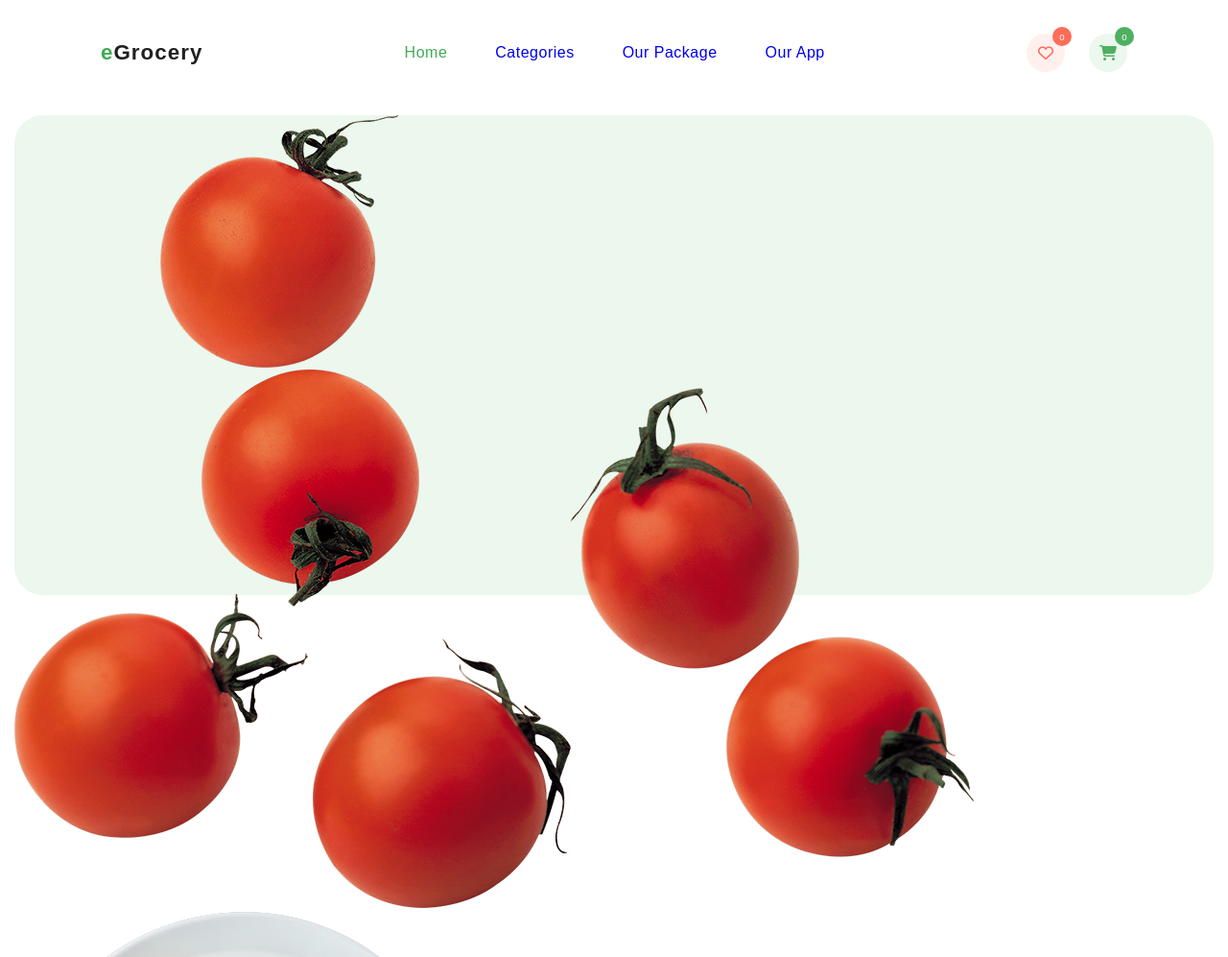
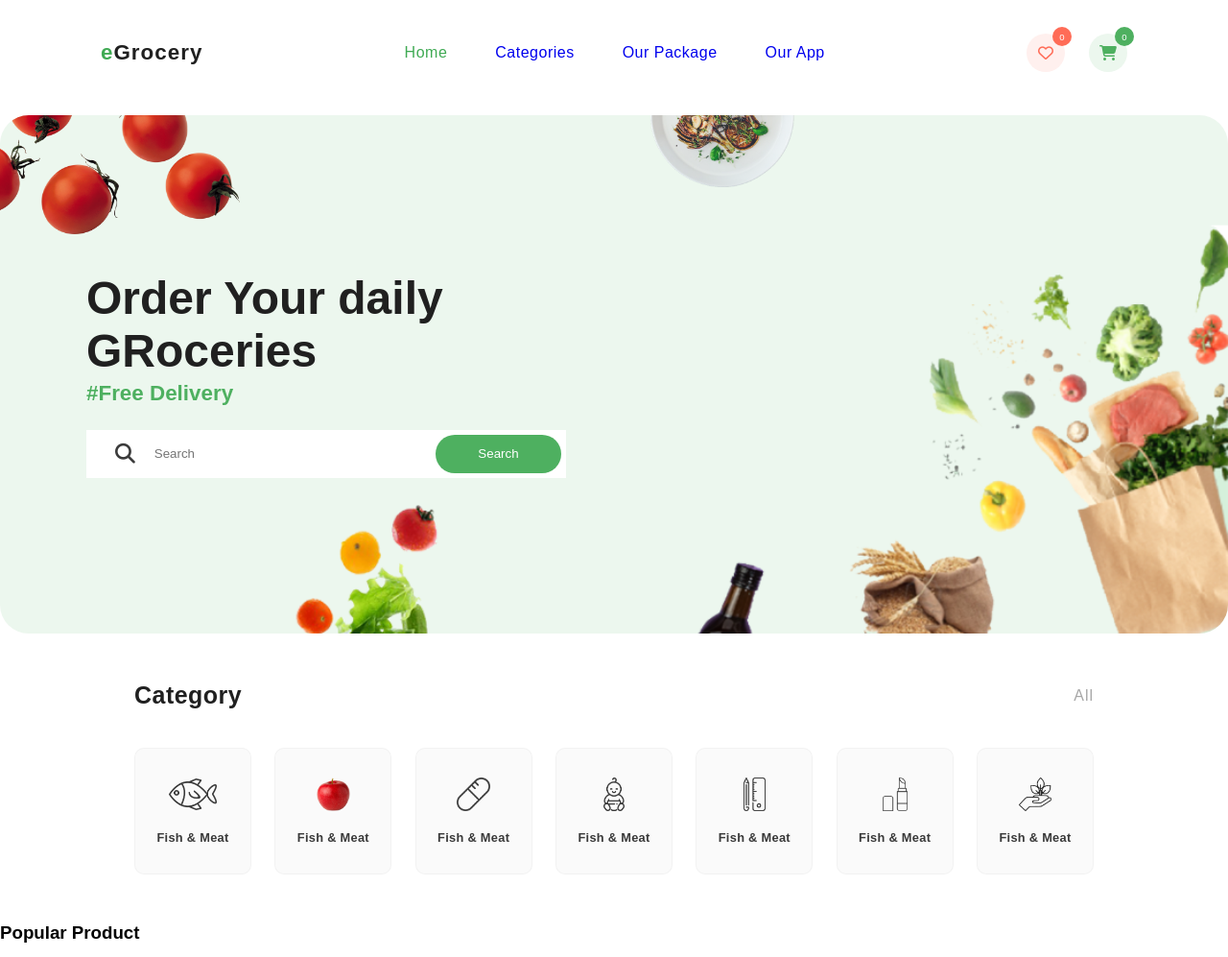
Before and after one commit to shweta-rc13/Grocery-Store-Website, a plain HTML site: page index.html in a window 1280 px wide. Shown: the top 997 px of the page at 96% size. Drawn offline with Linux system fonts and the light colour scheme.

Commit message:
grocery-store

```diff
--- a/index.html
+++ b/index.html
@@ -32,6 +32,66 @@
     <section id="search-banner">
         <img src="images/bg-1.png" class="bg-1" alt="bg">
         <img src="images/bg-2.png" class="bg-2" alt="bg-2">
+
+
+        <div class="search-banner-text">
+            <h1>Order Your daily GRoceries</h1>
+            <strong> #Free Delivery</strong>
+
+            <form action="" class="search-box">
+                <i class="fas fa-search"></i>
+                <input type="text" class="search-input" placeholder="Search" name="Search" required>
+           <input type="submit" class="search-btn" value="Search" >
+            </form>
+        </div>
+    </section>
+
+
+    <section id="category">
+        <div class="category-heading">
+            <h2>Category</h2>
+            <span>All</span>
+        </div>
+
+        <div class="category-container">
+
+            <a href="#" class="category-box">
+                <img src="images/fish.png" alt="Fish">
+                <span>Fish & Meat</span>
+            </a>
+            <a href="#" class="category-box">
+                <img src="images/apple.png" alt="Fish">
+                <span>Fish & Meat</span>
+            </a>
+            <a href="#" class="category-box">
+                <img src="images/medicine.png" alt="Fish">
+                <span>Fish & Meat</span>
+            </a>
+            <a href="#" class="category-box">
+                <img src="images/baby.png" alt="Fish">
+                <span>Fish & Meat</span>
+            </a>
+            <a href="#" class="category-box">
+                <img src="images/office.png" alt="Fish">
+                <span>Fish & Meat</span>
+            </a>
+            <a href="#" class="category-box">
+                <img src="images/beauty.png" alt="Fish">
+                <span>Fish & Meat</span>
+            </a>
+
+            <a href="#" class="category-box">
+                <img src="images/Gardening.png" alt="Fish">
+                <span>Fish & Meat</span>
+            </a>
+        </div>
+    </section>
+
+    <section id="popular-product">
+
+        <div class="product-heading">
+            <h3>Popular Product</h3>
+        </div>
     </section>
 </body>
 </html>
--- a/style.css
+++ b/style.css
@@ -34,7 +34,7 @@ body {
     letter-spacing: 0.5px;
     transition: all ease 0.3s;
 }
-.logo{
+ .logo{
     font-size:1.4rem ;
     font-weight: 600;
     letter-spacing: 1px;
@@ -101,4 +101,143 @@ body {
     border-radius: 30px;
     background-color: #ecf7ee;
     margin: 10px auto;
+    position: relative;
+    overflow: hidden;
+    background-image: url(../images/bg.png);
+    background-repeat: no-repeat;
+    background-size: 1000px;
+    background-position: bottom right;
+    padding: 20px;
+    display: flex;
+    align-items: center;
 }
+.bg-1{
+    position: absolute;
+    left: -50px;
+    top: -150px;
+    width: 300px;
+    height: 300px;
+    object-fit: contain;
+    object-position: center;
+}
+.bg-2{
+    position: absolute;
+    left: 60%;
+    transform: translateX(-60%);
+    top: -75px;
+    width: 150px;
+    height: 150px;
+    object-position: center;
+    object-fit: contain;
+}
+.search-banner-text{
+    display: flex;
+    flex-direction: column;
+    width: 500px;
+    margin-left: 70px;
+    position: relative;
+}
+.search-banner-text h1{
+    font-size: 3rem;
+    line-height: 55px;
+    color: #202020;
+}
+.search-banner-text strong{
+    color: #4eb060;
+    font-size: 1.4rem;
+    margin-top: 4px;
+}
+.search-box{
+    background-color: #ffffff;
+    height: 50px;
+    display: flex;
+    align-items: center;
+    margin-top: 25px;
+    padding: 0px 5px 0px 20px;
+}
+.search-box i{
+    font-size: 1.3rem;
+    color: #3b3b3b;
+    margin: 0px 10px;
+}
+.search-box .search-input{
+    height: 40px;
+    border: #ff6c57;
+    width: 100%;
+    padding: 0px 10px;
+    outline:#ff6c57;
+}
+.search-box .search-btn{
+    width: 220px;
+    height: 40px;
+    border-radius: 30px;
+    background-color: #4eb060;
+    border: #ff6c57;
+    color: #ffffff;
+    outline: #ff6c57;
+    cursor: pointer;
+    transition: all ease 0.3s;
+}
+.search-box .search-btn:hover{
+    background-color: #5ccf71;
+    transition: all ease 0.3s;
+
+}
+#category{
+    display: flex;
+    flex-direction: column;
+    max-width: 1000px;
+    margin: 50px auto;
+}
+.category-heading{
+    display: flex;
+    justify-content: space-between;
+    align-items: center;
+}
+.category-heading h2{
+    font-size: 1.56rem;
+    font-weight: 700;
+    color: #202020;
+    letter-spacing: 0.5px;
+}
+.category-heading span{
+    color: #a7a7a7;
+    font-weight: 400;
+    letter-spacing: 1px;
+}
+.category-container{
+    display: flex;
+    justify-content: space-between;
+    align-items: center;
+    margin-top: 40px;
+}
+.category-box{
+    display: flex;
+    flex-direction: column;
+    align-items: center;
+    justify-content: center;
+    background-color: #fafafa;
+    border-radius: 10px;
+    min-height: 130px;
+    min-height: 130px;
+    width: 120px;
+    border: 1px solid rgba(0,0,0,0.03);
+}
+.category-box img{
+    height: 35px;
+    width: 50px;
+    object-fit: contain;
+    object-position: center;
+    transition: all ease 0.1s;
+}
+.category-box span{
+    color: #393939;
+    font-size: 0.8rem;
+    margin-top: 20px;
+    letter-spacing: 0.3px;
+    font-weight: 600;
+}
+.category-box:hover img{
+    transform: scale(1.1);
+    transition: all ease 0.1s;
+}
```
